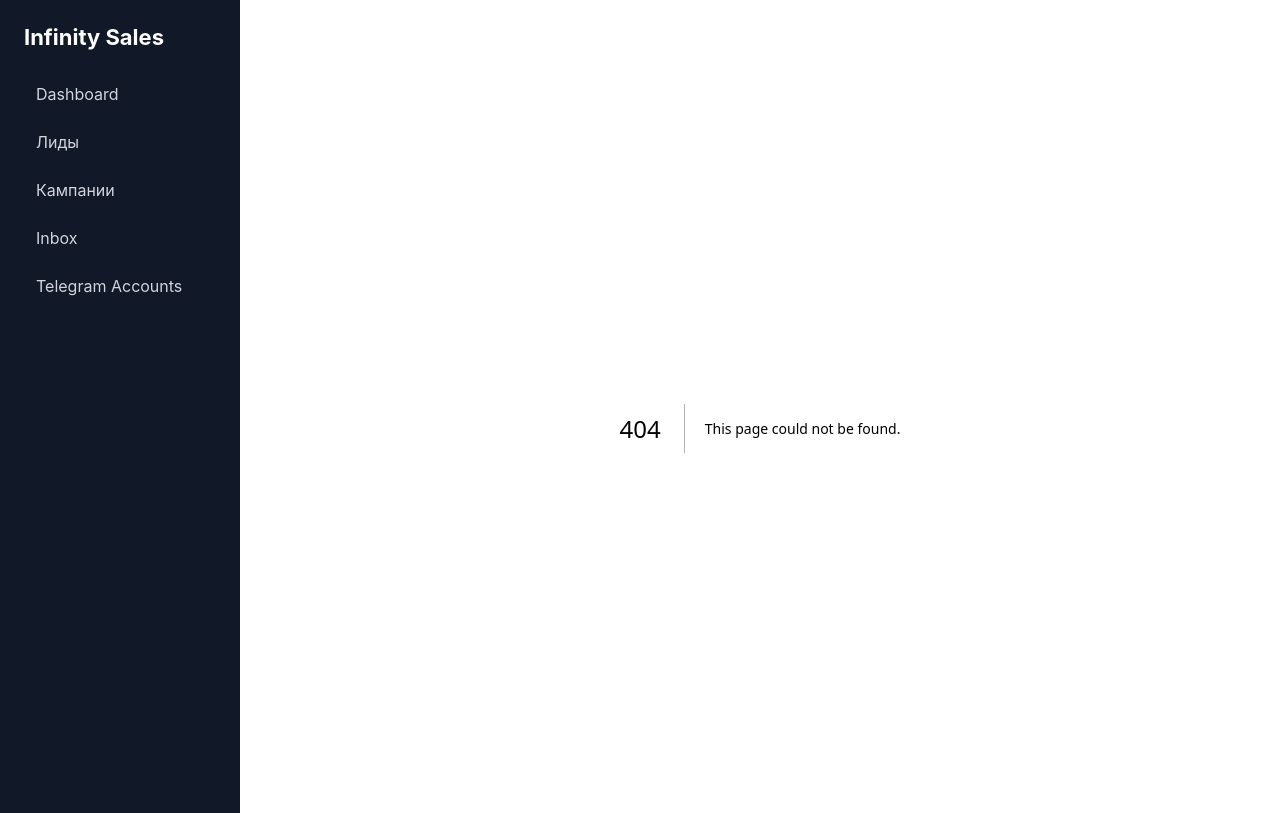
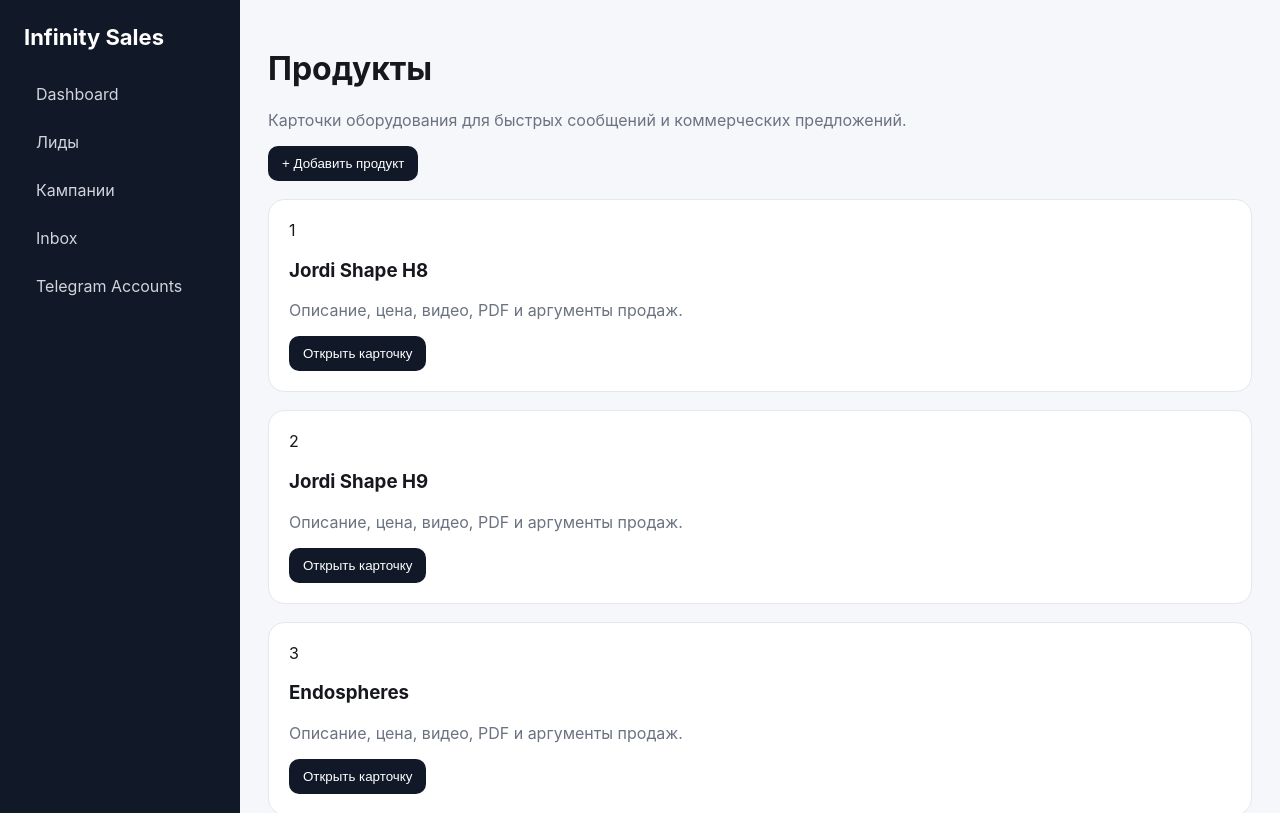
Before and after one commit to Uzbegg/sales, a Next.js app in the folder frontend/: page /products in a window 1280 px wide. Before the commit this address had no page. Shown: the top 813 px of the page. Built offline with nearby package versions, Linux system fonts and the light colour scheme.

Commit message:
ui: add frontend/app/products/page.js

```diff
--- /dev/null
+++ b/frontend/app/products/page.js
@@ -0,0 +1,2 @@
+const products=['Jordi Shape H8','Jordi Shape H9','Endospheres','XFEST 1600','VisBody M60']
+export default function Products(){return <><div className="pageHead"><div><h1>Продукты</h1><p className="muted">Карточки оборудования для быстрых сообщений и коммерческих предложений.</p></div><button className="btn">+ Добавить продукт</button></div><div className="productGrid">{products.map((p,i)=><div className="panel" key={p}><div className="productIcon">{i+1}</div><h3>{p}</h3><p className="muted">Описание, цена, видео, PDF и аргументы продаж.</p><button className="btn secondary">Открыть карточку</button></div>)}</div></>}
```
